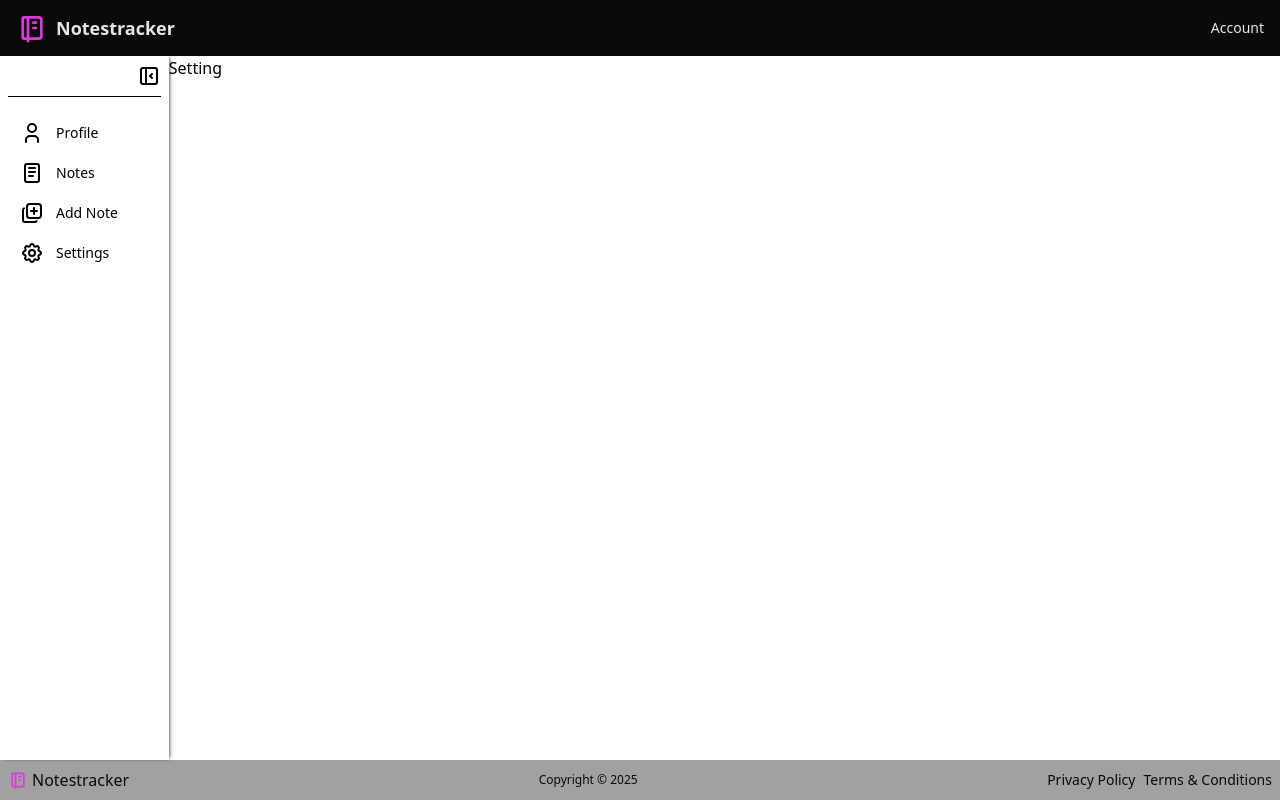
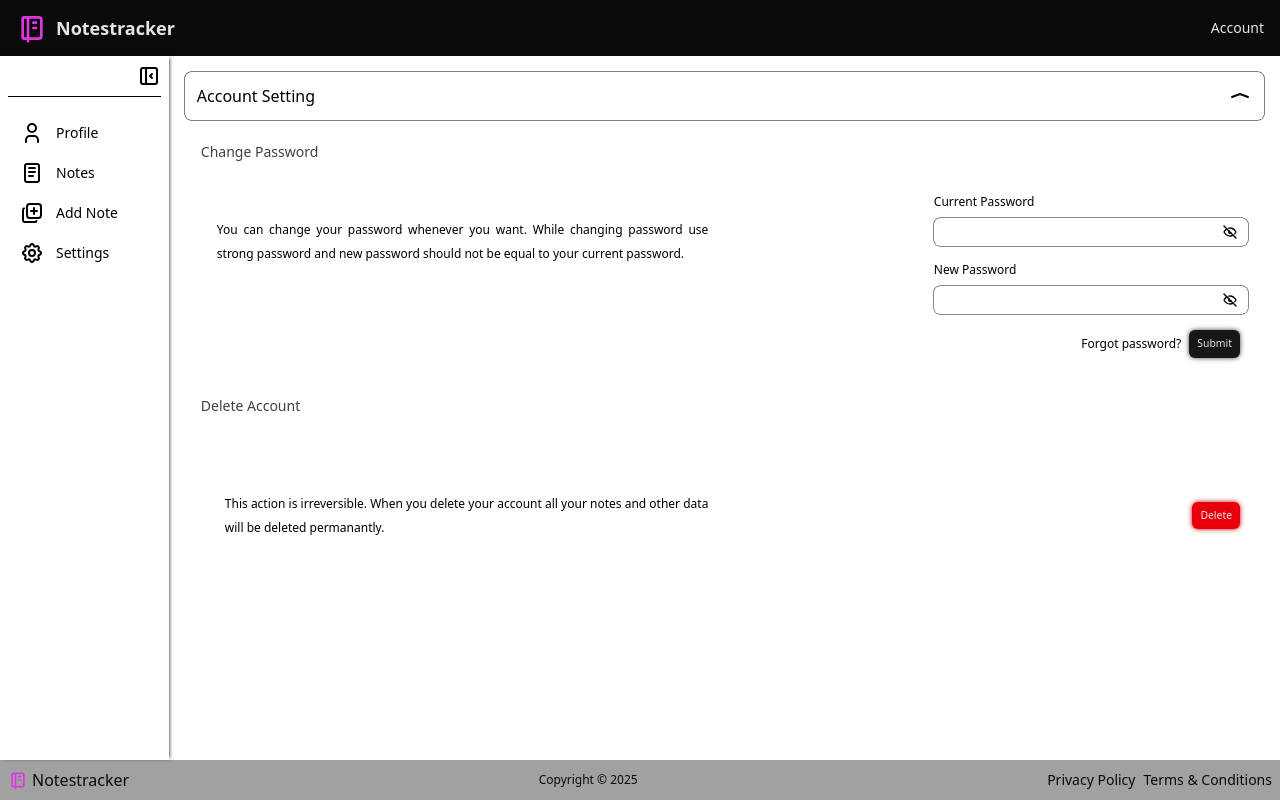
Before and after one commit to mtayyabrawan/notestracker, a React (Vite) app: page /dashboard/settings in a window 1280 px wide. Built offline with nearby package versions, Linux system fonts and the light colour scheme; no server answers.

Commit message:
feat: added account setting to settings page

```diff
--- /dev/null
+++ b/src/components/AccountSettings.tsx
@@ -0,0 +1,32 @@
+import { useState } from "react";
+import {
+  IconChevronCompactDown,
+  IconChevronCompactUp,
+} from "@tabler/icons-react";
+import ChangePassword from "./ChangePassword";
+import DeleteAccount from "./DeleteAccount";
+
+function AccountSettings() {
+  const [open, setOpen] = useState(true);
+
+  return (
+    <div className="space-y-1.5">
+      <h1
+        onClick={() => setOpen((prev) => !prev)}
+        id="account"
+        className="flex w-full cursor-pointer items-center justify-between rounded-md p-3 font-medium ring-[0.5px] hover:bg-neutral-200"
+      >
+        <span>Account Setting</span>
+        {open ? <IconChevronCompactUp /> : <IconChevronCompactDown />}
+      </h1>
+      {open && (
+        <>
+          <ChangePassword />
+          <DeleteAccount />
+        </>
+      )}
+    </div>
+  );
+}
+
+export default AccountSettings;
--- a/src/pages/dashboard/Setting.tsx
+++ b/src/pages/dashboard/Setting.tsx
@@ -1,5 +1,11 @@
+import AccountSettings from "../../components/AccountSettings";
+
 function Setting() {
-  return <div>Setting</div>;
+  return (
+    <div className="h-full w-full space-y-4 p-4">
+      <AccountSettings />
+    </div>
+  );
 }
 
 export default Setting;
```
